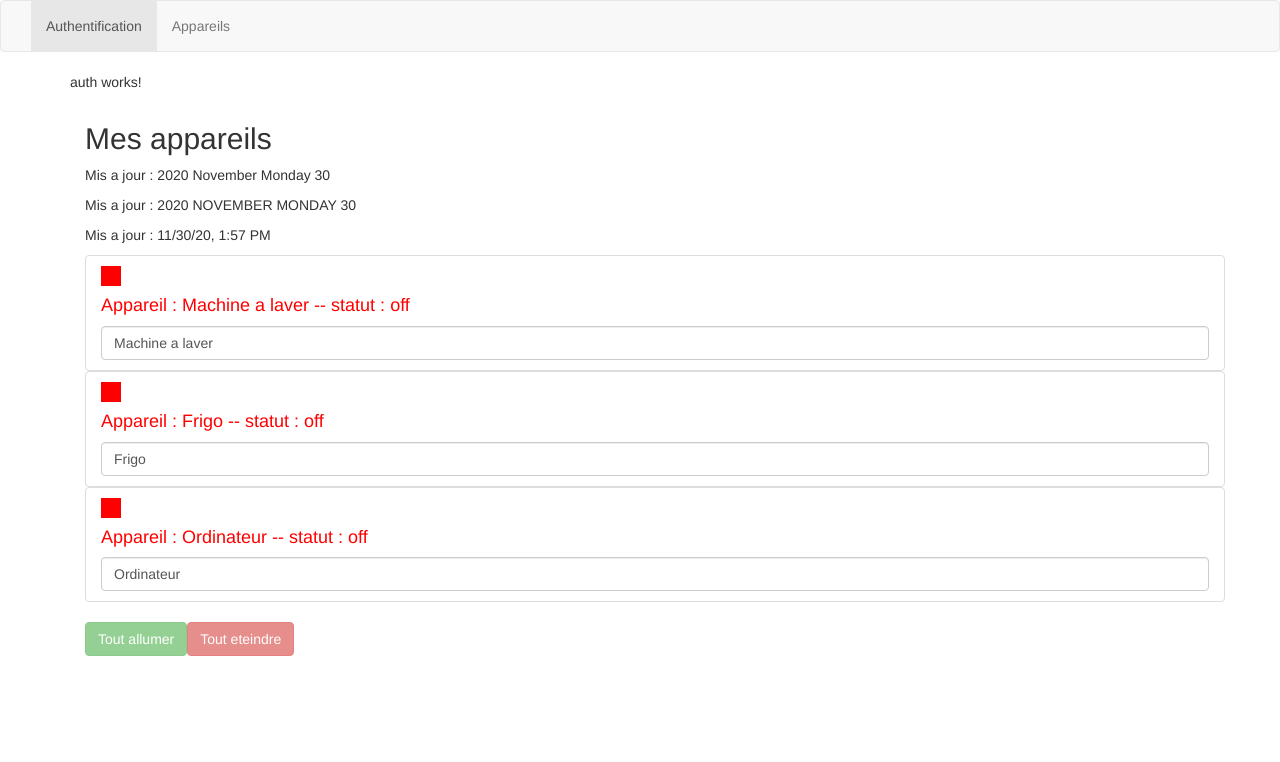
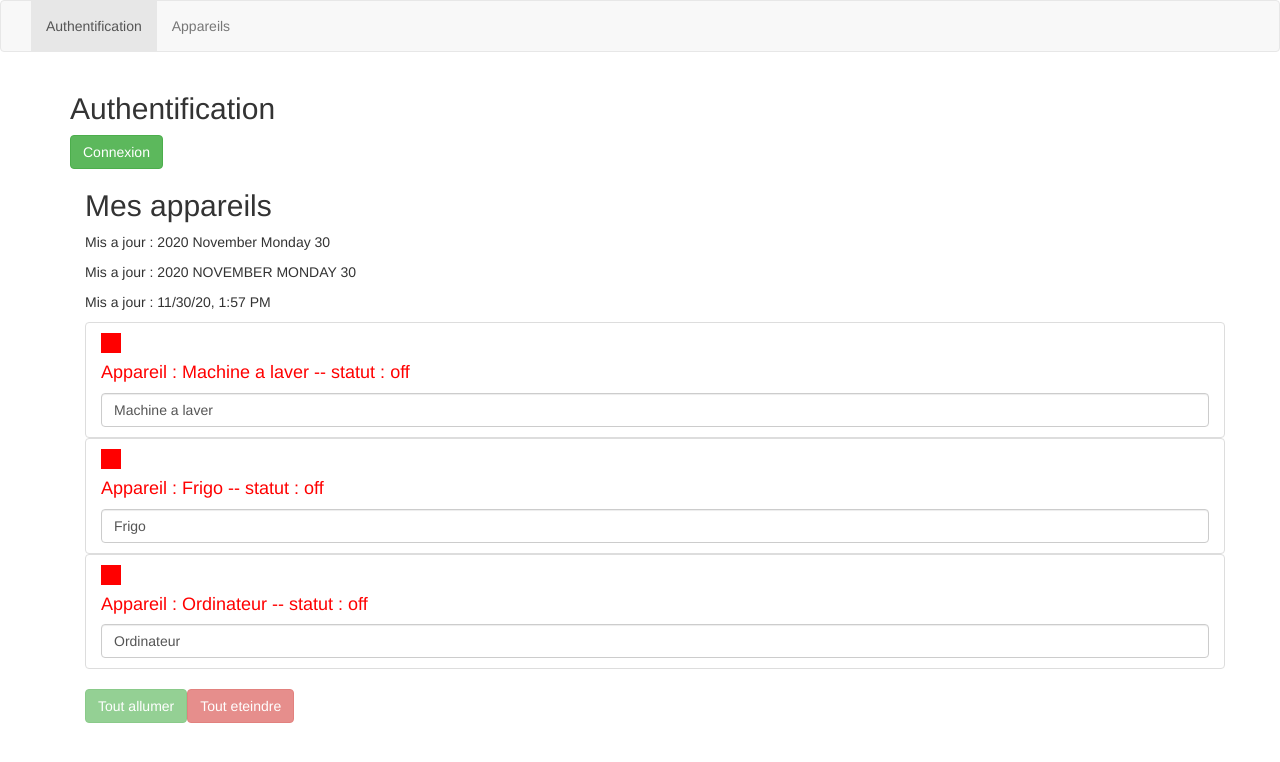
Before and after one commit to LittllMind/angular-learning, an Angular app: page /auth in a window 1280 px wide. Shown: the top 762 px of the page. Built offline with nearby package versions, Linux system fonts and the light colour scheme.

Commit message:
naviger avec les routers OK

```diff
--- a/src/app/auth/auth.component.html
+++ b/src/app/auth/auth.component.html
@@ -1 +1,7 @@
-<p>auth works!</p>
+<h2>Authentification</h2>
+<button class="btn btn-success"
+        *ngIf="!authStatus"
+        (click)="onSignIn()">Connexion</button>
+<button class="btn btn-danger"
+        *ngIf="authStatus"
+        (click)="onSignOut()">Déconnexion</button>
--- a/src/app/auth/auth.component.ts
+++ b/src/app/auth/auth.component.ts
@@ -1,4 +1,6 @@
 import { Component, OnInit } from '@angular/core';
+import { AuthService } from '../services/auth.service';
+import { Router } from '@angular/router';
 
 @Component({
   selector: 'app-auth',
@@ -7,9 +9,27 @@
 })
 export class AuthComponent implements OnInit {
 
-  constructor() { }
+  authStatus: boolean;
 
-  ngOnInit(): void {
+  constructor(private authService: AuthService, private router: Router) { }
+
+  ngOnInit() {
+    this.authStatus = this.authService.isAuth;
+  }
+
+  onSignIn() {
+    this.authService.signIn().then(
+      () => {
+        console.log('Sign is successfull!');
+        this.authStatus = this.authService.isAuth;
+        this.router.navigate(['appareils']);
+      }
+    );
+  }
+
+  onSignOut() {
+    this.authService.signOut();
+    this.authStatus = this.authService.isAuth;
   }
 
 }
--- /dev/null
+++ b/src/app/services/auth.service.ts
@@ -0,0 +1,21 @@
+export class AuthService {
+
+  isAuth = false;
+
+  signIn() {
+    return new Promise(
+      (resolve, reject) => {
+        setTimeout(
+          () => {
+            this.isAuth = true;
+            resolve(true);
+          }, 2000
+        );
+      }
+    );
+  }
+
+  signOut() {
+    this.isAuth = false;
+  }
+}
```
Also changed, not shown: src/app/app.module.ts (+5 -2 lines).
